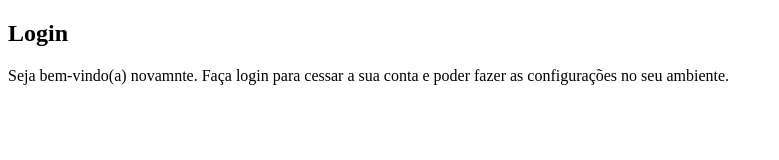
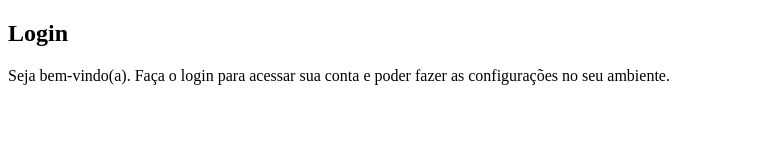
Before and after one commit to WNSantos/TelaLogin, a plain HTML site: page index.html in a window 1280 px wide. Shown: the whole page, without its empty margins (0-779 px from the left). Drawn offline with Linux system fonts and the light colour scheme.

Commit message:
arrumando os erros de ortografia.

```diff
--- a/index.html
+++ b/index.html
@@ -16,7 +16,7 @@
             </div>
             <div id="formulario">
                 <h1>Login</h1>
-                <p> Seja bem-vindo(a) novamnte. Faça login para cessar a sua conta e poder fazer as configurações no seu
+                <p> Seja bem-vindo(a). Faça o login para acessar sua conta e poder fazer as configurações no seu
                     ambiente.</p>
                 <form action="login.php" method="post"></form>
             </div>
```
